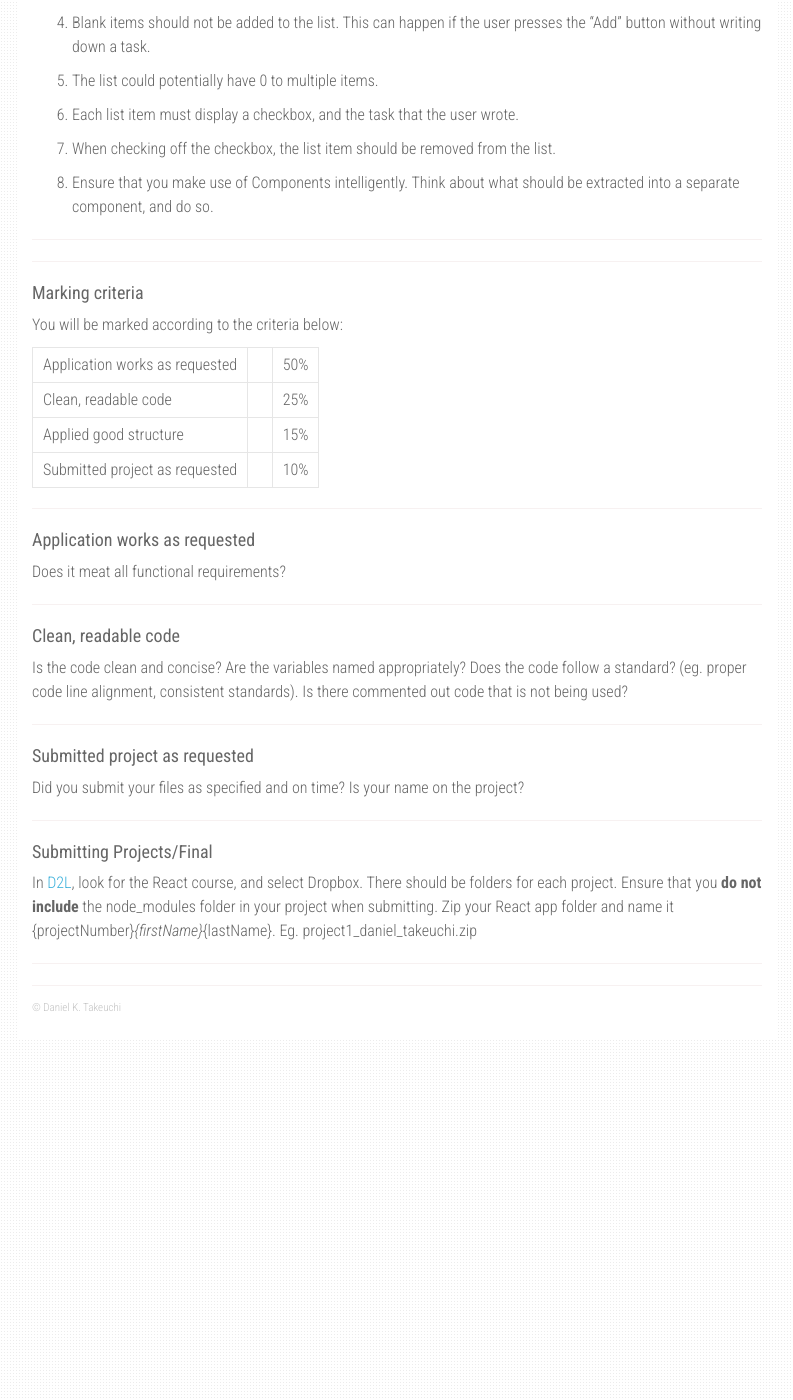
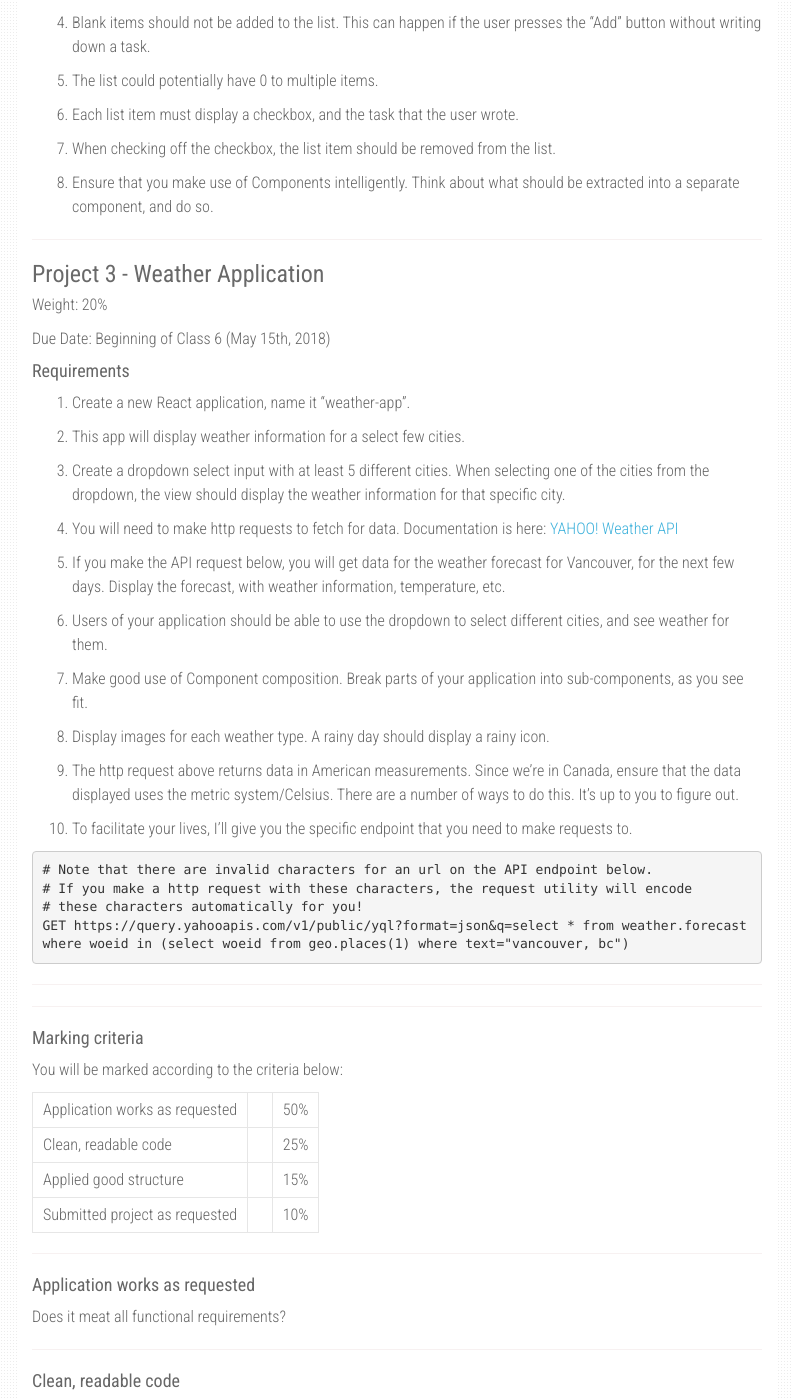
Before and after one commit to Julix91/COMP-2913, a Jekyll site: the page built from deliverables.md, in a window 1280 px wide and 1400 px high, scrolled down 880 px. Shown: the whole window, without its empty margins (338-1131 px from the left). Built offline with Jekyll 4.4.1, drawn with Linux system fonts in a browser that asks for light colours; nearby versions of some CDN libraries; our own code applies the rules of GitHub Pages for plain Markdown files.

Commit message:
Update course for class 5

````diff
--- a/deliverables.md
+++ b/deliverables.md
@@ -56,13 +56,11 @@ Due Date: Beginning of Class 5 (May 8th, 2018)
 
 ---
 
-<!--
-
 ### Project 3 - Weather Application
 
 Weight: 20%
 
-Due Date: Beginning of Class 6 (November 28th, 2017)
+Due Date: Beginning of Class 6 (May 15th, 2018)
 
 #### Requirements
 
@@ -94,6 +92,8 @@ GET https://query.yahooapis.com/v1/public/yql?format=json&q=select * from weathe
 ```
 
 ---
+
+<!--
 
 ### Final Project - Your ReactJS Portfolio
 
````
Also changed, not shown: _posts/2018-04-30-react-router.md (renamed from _upcoming-posts/2018-03-26-react-router.md, +1 -1 lines).
